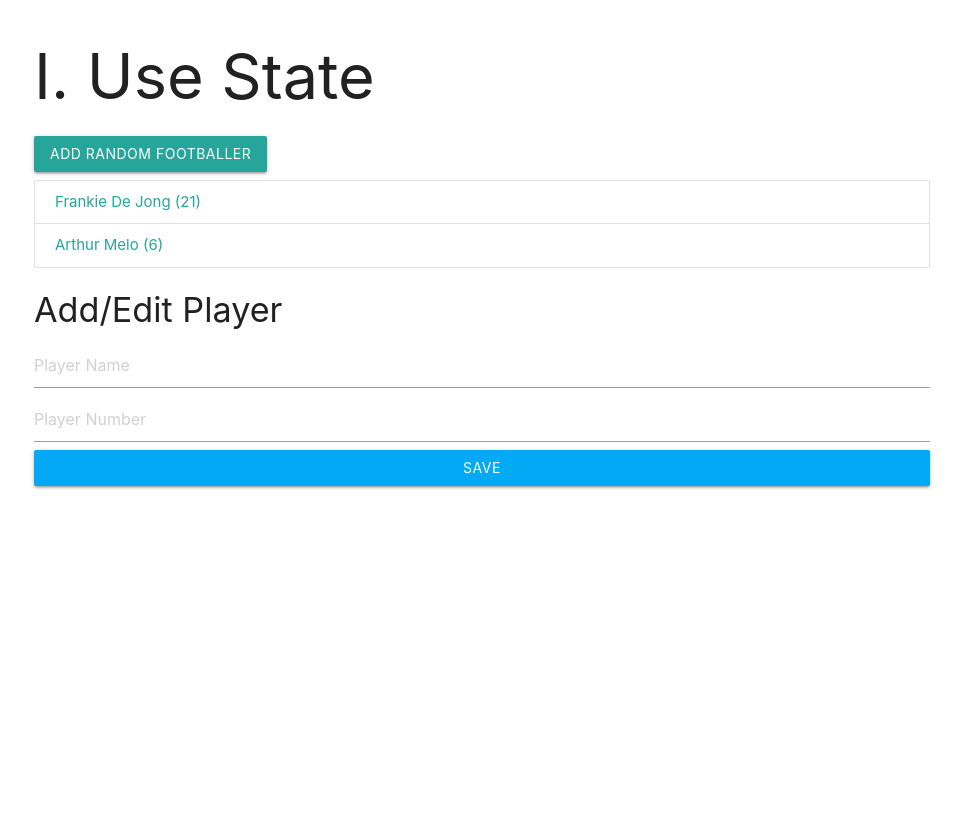
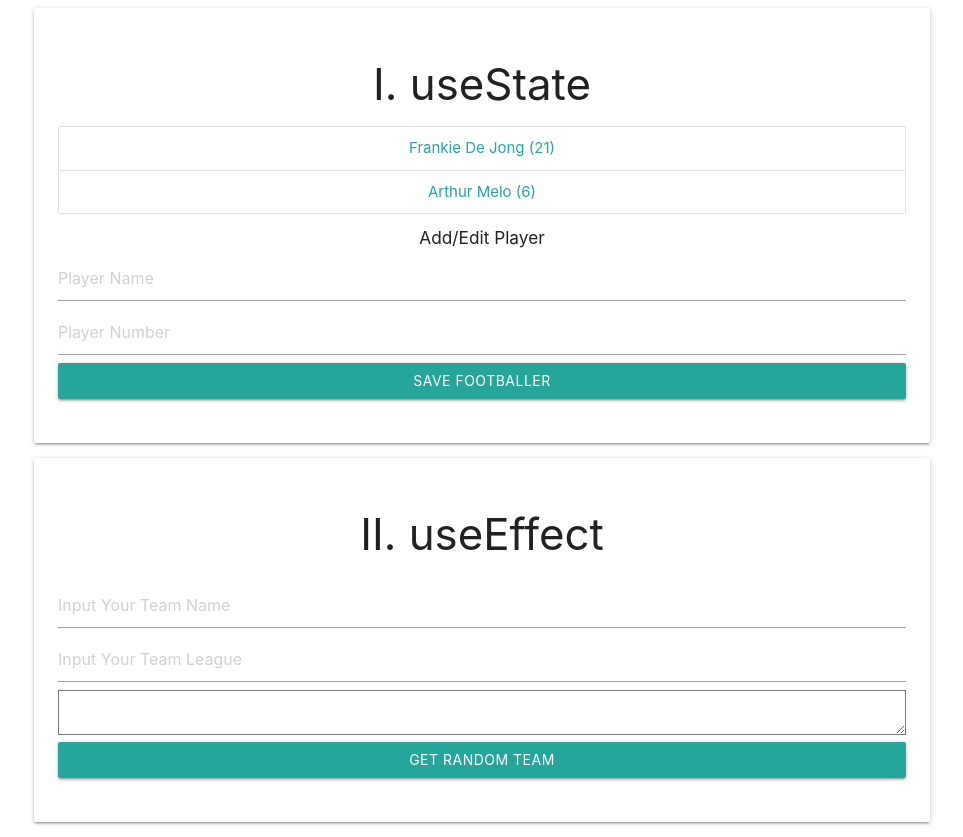
Before and after one commit to abdymm/learn-react-hook, a React (Create React App) app: page / in a window 1280 px wide. Shown: the whole page, without its empty margins (158-1121 px from the left). Before the commit the page ends 800 px from the top, so only its background shows below. Built offline with nearby package versions, Linux system fonts and the light colour scheme.

Commit message:
add useEffect

```diff
--- a/src/App.js
+++ b/src/App.js
@@ -2,13 +2,25 @@ import React from "react";
 import "./App.css";
 
 import Footballer from "./components/useState/Footballer";
+import Team from "./components/useEffect/Team";
 
 function App() {
   return (
     <div className="App">
       <div className="use-state">
-        <h1>I. Use State</h1>
-        <Footballer />
+        <div className="card">
+          <div class="card-content">
+            <h3 class="center">I. useState</h3>
+            <Footballer />
+          </div>
+        </div>
+
+        <div className="card">
+          <div class="card-content">
+            <h3 class="center">II. useEffect</h3>
+            <Team />
+          </div>
+        </div>
       </div>
     </div>
   );
--- /dev/null
+++ b/src/components/useEffect/Team.js
@@ -0,0 +1,76 @@
+import React, { useState, useEffect } from "react";
+
+function Team() {
+  const listTeam = [
+    {
+      id: 1,
+      name: "FC Barcelona",
+      league: "LA Liga"
+    },
+    {
+      id: 2,
+      name: "Real Madrid",
+      league: "LA Liga"
+    },
+    {
+      id: 3,
+      name: "Manchester City",
+      league: "Premiere League"
+    },
+    {
+      id: 4,
+      name: "Arsenal",
+      league: "Premiere League"
+    }
+  ];
+  const initialTeam = {
+    id: 0,
+    name: "",
+    league: ""
+  };
+  const [team, setTeam] = useState(initialTeam);
+  const [info, setInfo] = useState(""); //this is unecessary in use effect
+
+  useEffect(() => {
+    document.title = team.name;
+  }, [team]);
+
+  const setRandomTeam = () => {
+    const randomIndex = Math.floor(Math.random() * 3);
+    setTeam(listTeam[randomIndex]);
+  };
+
+  return (
+    <div>
+      <div className="row">
+        <div className="col-md-12 center">
+          <h4>{team.name}</h4>
+          <h5>{team.league}</h5>
+        </div>
+        <div className="col-md-12">
+          <input
+            type="text"
+            placeholder="Input Your Team Name"
+            onChange={e => setTeam({ ...team, name: e.target.value })}
+          ></input>
+
+          <input
+            type="text"
+            placeholder="Input Your Team League"
+            onChange={e => setTeam({ ...team, league: e.target.value })}
+          ></input>
+
+          <textarea onChange={e => setInfo(e.target.value)}>{info}</textarea>
+        </div>
+        <button
+          className="waves-effect waves-light btn btn-block"
+          onClick={setRandomTeam}
+        >
+          Get Random Team
+        </button>
+      </div>
+    </div>
+  );
+}
+
+export default Team;
--- a/src/components/useState/Footballer.js
+++ b/src/components/useState/Footballer.js
@@ -69,13 +69,7 @@ function Footballer() {
 
   return (
     <div>
-      <div className="List">
-        <button
-          className="waves-effect waves-light btn"
-          onClick={saveFootballer}
-        >
-          Add Random Footballer
-        </button>
+      <div className="List center">
         <ul className="collection">
           {footballerList.map(item => (
             <a
@@ -89,8 +83,8 @@ function Footballer() {
           ))}
         </ul>
       </div>
-      <div className="Profile row">
-        <h4>Add/Edit Player</h4>
+      <div className="Profile row center">
+        <h6>Add/Edit Player</h6>
         <input type="hidden" value={footballer.id} />
         <input
           placeholder="Player Name"
@@ -108,10 +102,10 @@ function Footballer() {
         />
         <div className="col-md-12">
           <button
-            className="waves-effect waves-light btn light-blue btn-block"
+            className="waves-effect waves-light btn btn-block"
             onClick={saveFootballer}
           >
-            Save
+            Save Footballer
           </button>
         </div>
       </div>
```
